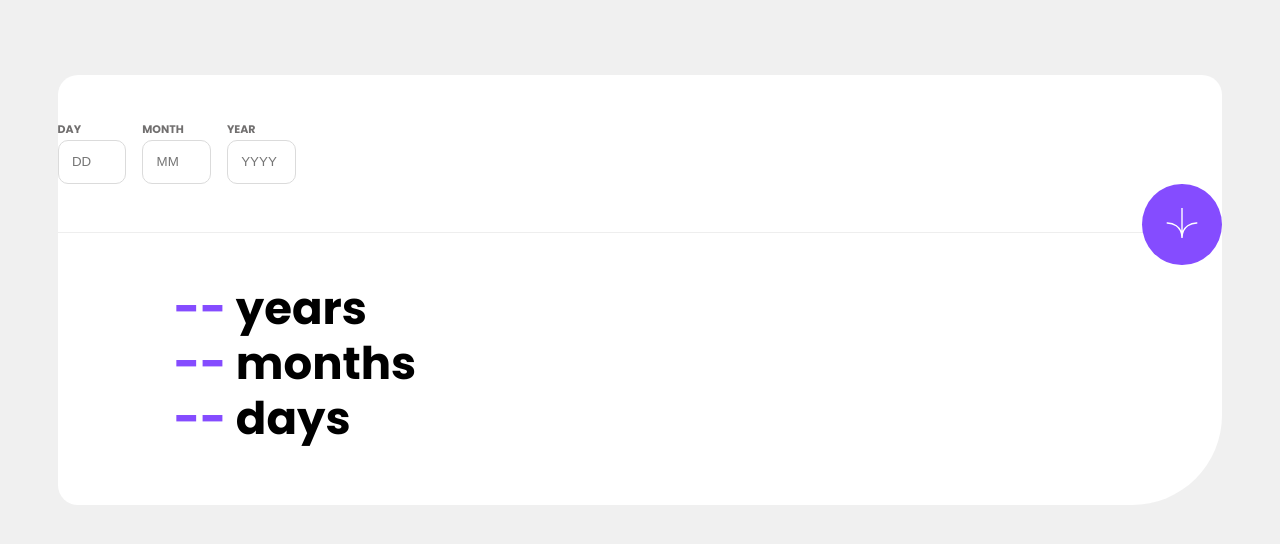
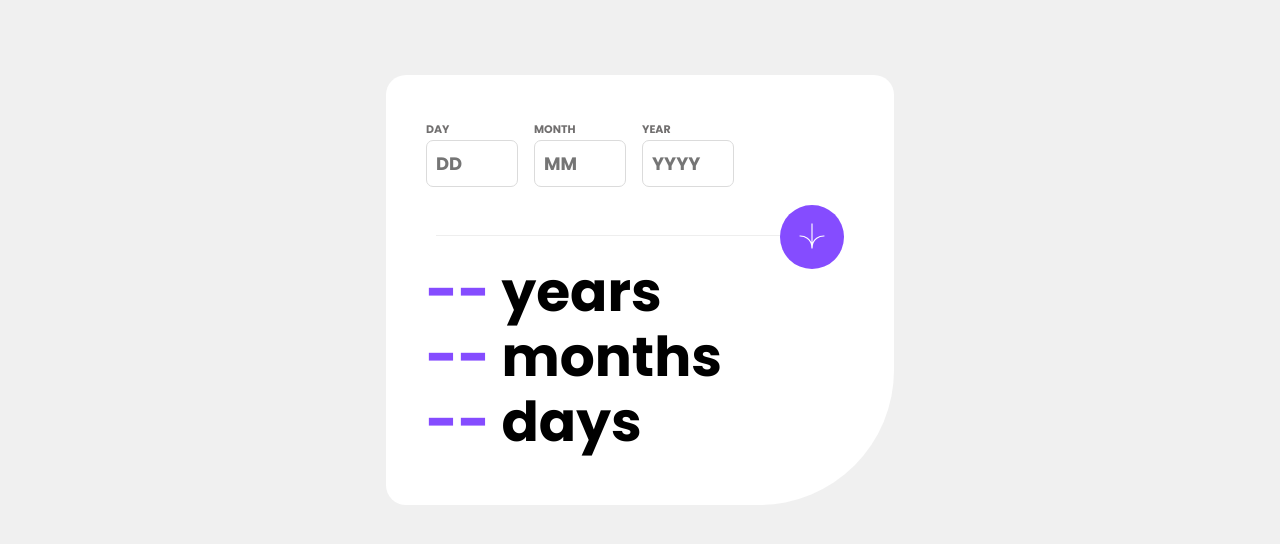
Before and after one commit to AquilesFernandoPassarella/age-calculator-app-main, a plain HTML site: page index.html in a window 1280 px wide. Drawn offline with Linux system fonts and the light colour scheme.

Commit message:
Novo estilo e novas funcionalidades

```diff
--- a/index.html
+++ b/index.html
@@ -10,8 +10,9 @@
       sizes="32x32"
       href="./assets/images/favicon-32x32.png"
     />
-    <link rel="stylesheet" href="./reset.css" />
-    <link rel="stylesheet" href="./style.css" />
+    <link rel="stylesheet" href="./styles/reset.css" />
+    <link rel="stylesheet" href="./styles/style.css" />
+    <link rel="stylesheet" href="./styles/media-desktop.css" />
     <link rel="preconnect" href="https://fonts.googleapis.com" />
     <link rel="preconnect" href="https://fonts.gstatic.com" crossorigin />
     <link
@@ -23,11 +24,12 @@
   </head>
   <body>
     <header>
-      <div class="container">
+      <div class="form__container">
         <section class="inputs">
           <div class="position">
             <label>DAY <br /> </label>
             <input
+            required
               name="Day"
               type="text"
               placeholder="DD"
@@ -35,11 +37,15 @@
               minlength="2"
               maxlength="2"
             />
+            <span class="mensagem-erro"
+              ></span
+            >
           </div>
 
           <div class="position">
             <label>MONTH <br /> </label>
             <input
+            required
               name="Month"
               type="text"
               placeholder="MM"
@@ -47,11 +53,13 @@
               minlength="2"
               maxlength="2"
             />
+            <span class="mensagem-erro"></span>
           </div>
 
           <div class="position">
             <label for="">YEAR</label><br />
             <input
+            required
               name="Year"
               type="text"
               placeholder="YYYY"
@@ -59,6 +67,9 @@
               minlength="4"
               maxlength="4"
             />
+            <span class="mensagem-erro"
+              ></span
+            >
           </div>
         </section>
 
@@ -73,10 +84,10 @@
           </button>
         </div>
 
-        <section class="result">
-          <p><span> -- </span> years</p>
-          <p><span> -- </span> months</p>
-          <p><span> -- </span> days</p>
+        <section class="resultados">
+          <p><span class="year"> -- </span> years</p>
+          <p><span class="month"> -- </span> months</p>
+          <p><span class="day"> -- </span> days</p>
         </section>
       </div>
     </header>
--- /dev/null
+++ b/styles/media-desktop.css
@@ -0,0 +1,75 @@
+@media only screen and (min-width: 565px) {
+
+    .form__container{
+      border-bottom-right-radius: 135px;
+      max-width: 508px;
+    }
+    .inputs{
+      margin-left: 40px
+    }
+
+    #day,
+  #month,
+  #year {
+    width: 4em;
+  }
+
+  .btn-submit {
+    border: none;
+    background-color: hsl(259, 100%, 65%);
+    border-radius: 50%;
+    padding: 24px;
+    position: absolute;
+    right: 50px;
+  }
+
+  .btn-submit:active {
+    background-color: black;
+  }
+
+  hr {
+    display: block;
+    border-width: 0px 0px 1px 0px;
+    width: 80%;
+    position: absolute;
+    height: 0;
+    left: 0px;
+    top: 50%;
+    margin: 0;
+    padding: 0;
+    margin-left: 50px ;
+
+  }
+
+  .divider-hr {
+    height: 96px;
+    position: relative;
+    margin: 0px 0px 6px;
+    top: 0px;
+    padding: 0px;
+  }
+
+  .divider-hr {
+    height: 96px;
+    position: relative;
+    margin: 0px 0px 6px;
+    top: 0px;
+    padding: 0px;
+  }
+    .btn-submit {
+      padding: 0px;
+      top: 18px;
+
+  }
+
+   .resultados{
+    margin-top:-25px;
+    font-size: 55px;
+    margin-left: 40px;
+   }
+
+
+
+
+
+  }
--- a/style.css
+++ b/styles/style.css
@@ -7,13 +7,14 @@
   --Smokey-grey: hsl(0, 1%, 44%);
   --off-black: hsl(0, 0%, 8%);
   --fonte: 'Poppins', sans-serif;
+  --cor-red: #e63636;
 }
 
 body {
   background-color: var(--off-white);
 }
 
-.container {
+.form__container {
   border-top-left-radius: 20px ;
   border-top-right-radius: 20px;
   border-bottom-left-radius: 20px;
@@ -34,59 +35,49 @@ label{
 #day,
 #month,
 #year {
+  font-size: 18px;
+  font-family: var(--fonte);
+  color: var(--off-black);
   margin-top: 4px;
   width: 3em;
-  padding: 1em;
-  border-radius: 10px;
+  padding: 0.5em;
+  border-radius: 7px;
   border: solid var(--ligth-grey) 1px;
 }
+#year::placeholder{
+  font-family: var(--fonte);
 
+}
+#month::placeholder{
+  font-family: var(--fonte);
+
+}
+#day::placeholder{
+  font-family: var(--fonte);
+
+}
 .inputs {
-
+  width: 15em;
+  margin: 0 auto;
   display: flex;
   gap: 1em;
+
+
 }
+.mensagem-erro{
 
-.result {
+  font-size: 12px;
+  color: var(--cor-red) ;
+}
+.resultados {
   display: flex;
   flex-direction: column;
   font-size: 45px;
   margin: 0 auto;
   gap: 10px;
-  width: 80%;
+  width:6em;
   font-family: var(--fonte);
 }
-
-.image {
-  text-align: center;
-  display: flex;
-  margin-left: 40px;
-  margin-top: 10px;
-  width: 65px;
-  height: 65px;
-  background-color: hsl(259, 100%, 65%);
-  border-radius: 50%;
-}
-
-img {
-  width: 32px;
-  margin: auto;
-}
-
-
-.button{
-    display: flex;
-    height: 1px;
-}
-
-
-.linha{
-    margin-top: 40px;
-    width: 200px;
-    border: solid var(--ligth-grey) 0.1px;
-}
-
-
 
 .btn-submit {
   border: none;
@@ -95,9 +86,10 @@ img {
   padding: 24px;
   position: absolute;
   right: 0px;
+  cursor: pointer;
 }
 
-.btn-submit:hover {
+.btn-submit:active {
   background-color: black;
 }
 
@@ -125,15 +117,8 @@ span{
   color: var(--purple);
 }
 
-@media only screen and (max-width: 500px) {
 
 
-
-  .inputs{
-
-    width: 15em;
-    margin: 0 auto;
-  }
   .btn-submit {
     width: 64px;
     height: 64px;
@@ -141,6 +126,7 @@ span{
     margin: 0px;
     top: 18px;
     right: 40%;
+    cursor: pointer;
 }
   .btn-submit-icon {
     width: 26px;
@@ -155,5 +141,3 @@ span{
 .divider-hr {
   margin: 15px 0px 22px;
 }
-
-}
```
Also changed, not shown: script.js (added, +38 -0 lines), styles/reset.css (renamed from reset.css).
